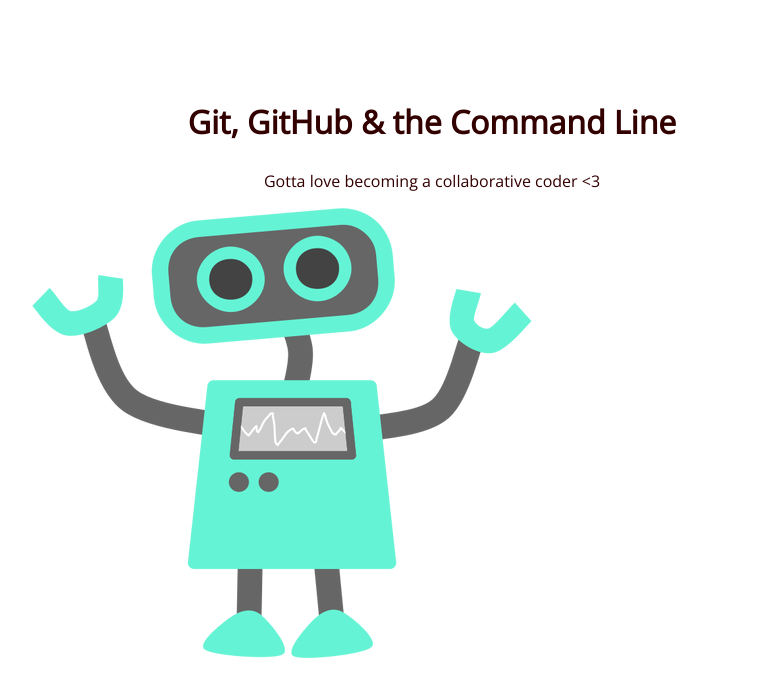
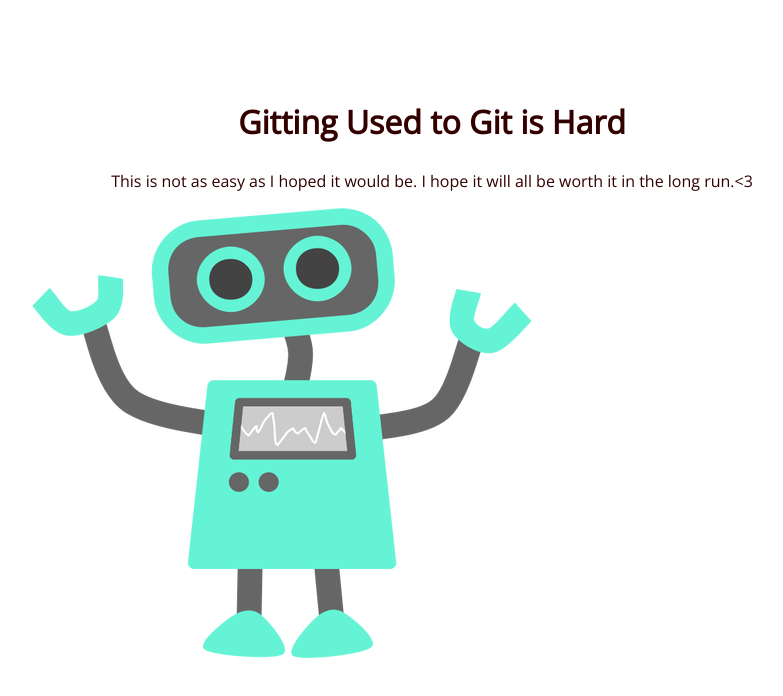
Before and after one commit to cbolton27/105-project, a plain HTML site: page index.html in a window 1280 px wide. Shown: the whole page, without its empty margins (208-991 px from the left). Drawn offline with nearby package versions, Linux system fonts and the light colour scheme.

Commit message:
changed h1 and p content

```diff
--- a/index.html
+++ b/index.html
@@ -8,8 +8,8 @@
 </head>
 <body>
 	<section>
-		<h1>Git, GitHub & the Command Line</h1>
-		<p>Gotta love becoming a collaborative coder <3</p>
+		<h1>Gitting Used to Git is Hard</h1>
+		<p>This is not as easy as I hoped it would be.  I hope it will all be worth it in the long run.<3</p>
 		<img src="img/happy-blue-robot.png">
 	</section>
 </body>
```
